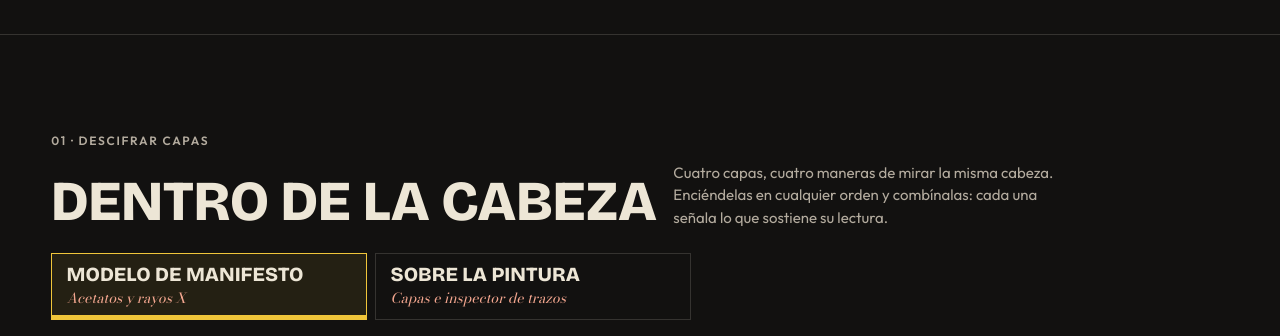
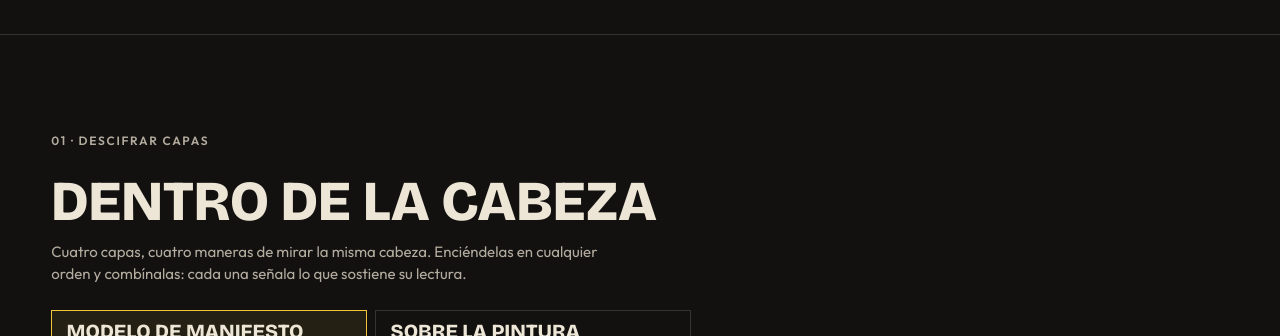
Before and after one commit to epsilong21/manifesto-art, a Next.js app: page /conceptos/basquiat-untitled in a window 1280 px wide. Shown: the part 1120-1456 px from the top of the page. Built offline with nearby package versions, Linux system fonts and the light colour scheme; no server answers.

Commit message:
fix(basquiat): el título de «Descifrar capas» ya no se superpone a la entrada

```diff
--- a/src/app/conceptos/basquiat-untitled/basquiat-capas.css
+++ b/src/app/conceptos/basquiat-untitled/basquiat-capas.css
@@ -457,21 +457,23 @@
     --bq-lamina-ancho: min(calc((100svh - var(--bq-reserva-capas)) * var(--bq-r)), 921px);
     --bq-hueco: clamp(2rem, 4vw, 4rem);
   }
-  /* Encabezado del ancho de su bloque (lámina + panel): título en una línea y entrada al lado */
+  /* Encabezado del ancho de su bloque (lámina + panel): título en su propia fila y la entrada debajo */
   .bq-capas > .bq-capas__head {
     display: grid;
     grid-template-columns: minmax(0, 1fr) minmax(16rem, 24rem);
     grid-template-areas:
-      "k ."
-      "t i";
+      "k k"
+      "t t"
+      "i .";
     align-items: end;
     column-gap: 2.5rem;
+    row-gap: 0.75rem;
     max-width: calc(var(--bq-lamina-ancho) + var(--bq-hueco) + 26rem);
     margin-bottom: 1.5rem;
   }
   .bq-capas > .bq-capas__head .bq-capas__k { grid-area: k; }
-  .bq-capas > .bq-capas__head .bq-capas__t { grid-area: t; font-size: clamp(2.5rem, 4.4vw, 4.5rem); white-space: nowrap; }
-  .bq-capas > .bq-capas__head .bq-capas__intro { grid-area: i; margin: 0; font-size: 0.9375rem; }
+  .bq-capas > .bq-capas__head .bq-capas__t { grid-area: t; font-size: clamp(2.5rem, 4.4vw, 4.5rem); }
+  .bq-capas > .bq-capas__head .bq-capas__intro { grid-area: i; margin: 0; max-width: 36rem; font-size: 0.9375rem; }
   .bq-mesa {
     /* La primera columna mide lo que la lámina: lámina y panel juntos, el sobrante al final */
     grid-template-columns: minmax(0, var(--bq-lamina-ancho)) minmax(18rem, 26rem);
```
